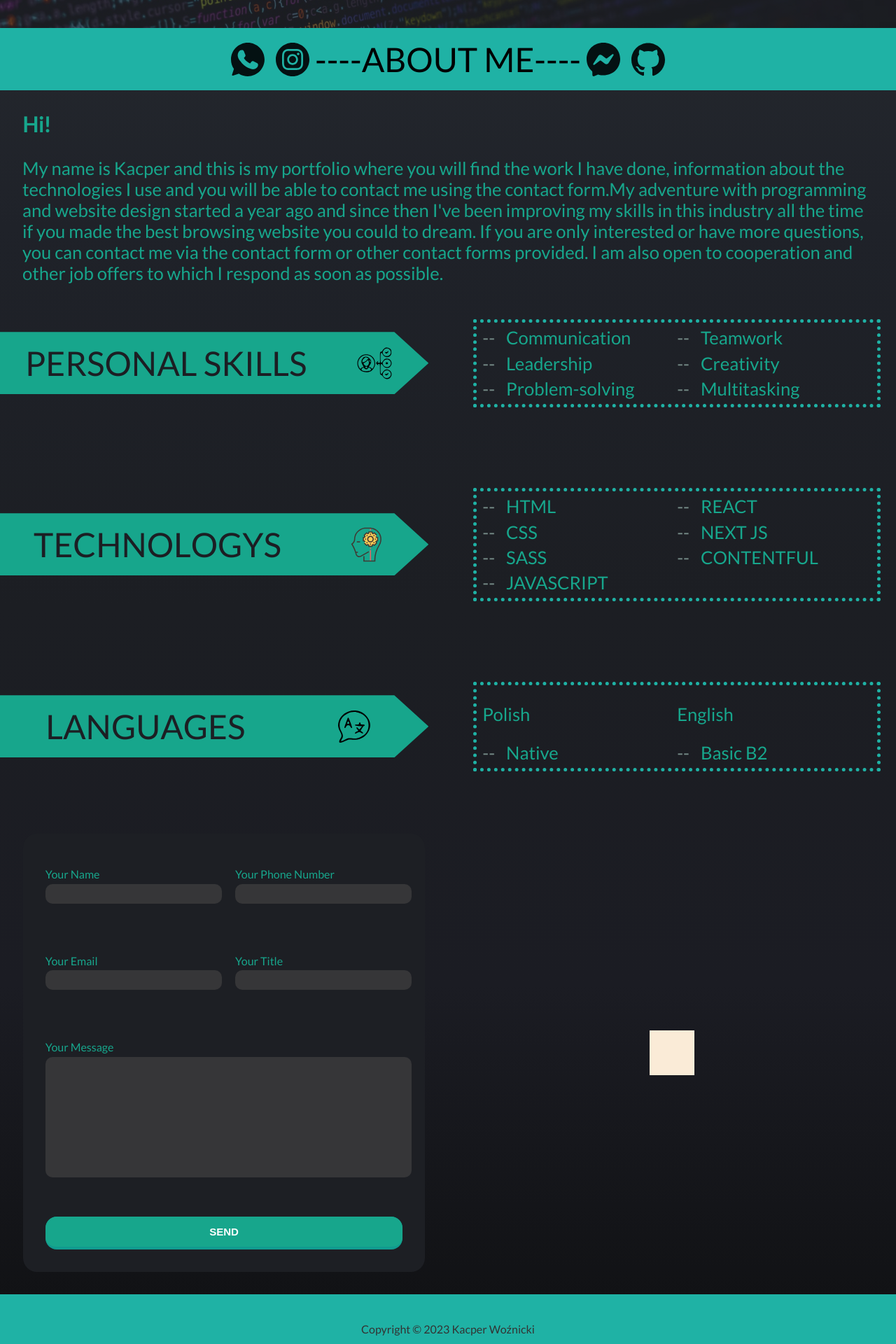
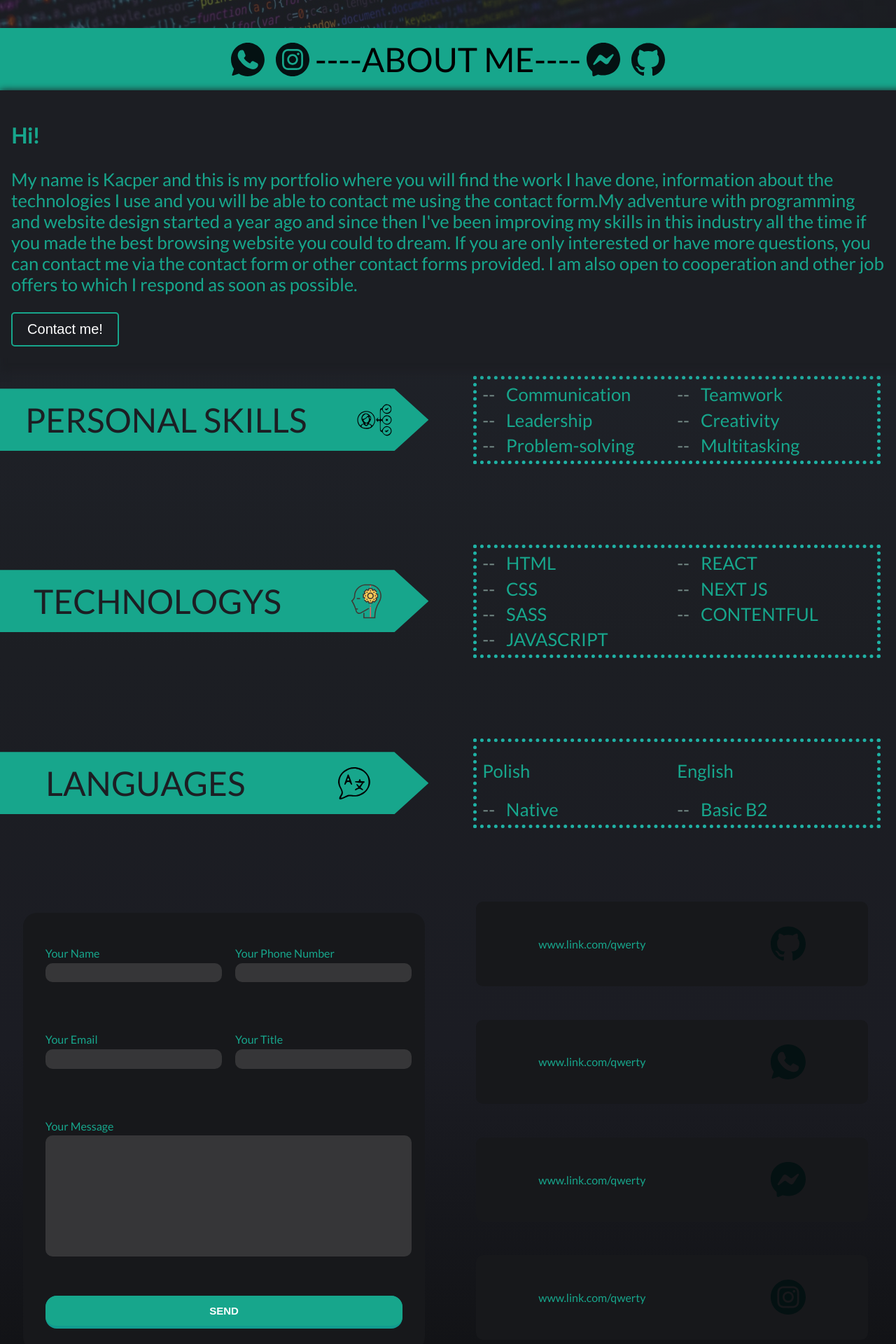
Before and after one commit to INFORM4TYK/Portfolio, a Next.js app: page / in a window 1280 px wide. Shown: the part 760-2680 px from the top of the page at 70% size. Built offline with nearby package versions, Linux system fonts and the light colour scheme.

Commit message:
FormSecrionSec

```diff
--- a/components/About/About.js
+++ b/components/About/About.js
@@ -3,9 +3,9 @@ import WhatsApp from "../../public/whats.svg";
 import Instagram from "../../public/insta.svg";
 import Messenger from "../../public/messenger.svg";
 import Git from "../../public/git.svg";
-import TechImg from "../../public/tech.svg"
-import LangImg from "../../public/lang.svg"
-import SkillsImg from "../../public/skills.svg"
+import TechImg from "../../public/tech.svg";
+import LangImg from "../../public/lang.svg";
+import SkillsImg from "../../public/skills.svg";
 import Image from "next/image";
 import Link from "next/link";
 
@@ -15,7 +15,7 @@ function About() {
   const tech = "TECHNOLOGYS".split("");
   const lang = "LANGUAGES".split("");
   return (
-    <main className={styles.container}>
+    <main className={styles.container} style={{ scrollBehavior: "smooth" }}>
       <section className={styles.navSec}>
         <Link href="https://wa.me/48793094929" legacyBehavior>
           <a target="_blank">
@@ -53,7 +53,7 @@ function About() {
       </section>
       <section className={styles.aboutSec}>
         <section className={styles.leftSec}>
-          <div >
+          <div>
             <h1>Hi!</h1>
             <p>
               My name is Kacper and this is my portfolio where you will find the
@@ -68,9 +68,15 @@ function About() {
               possible.
             </p>
           </div>
+          <div>
+          <Link href="./#contact">
+            <button className={styles.button}>
+              <span>Contact me!</span>
+            </button>
+          </Link>
+          </div>
         </section>
         <section className={styles.rightSec}>
-
           <div className={styles.skllsLeftSec}>
             <div>
               {skills.map((char, index) => {
--- a/components/About/About.module.scss
+++ b/components/About/About.module.scss
@@ -1,11 +1,11 @@
+
 .navSec {
   display: flex;
   justify-content: center;
   align-items: center;
   flex-wrap: nowrap;
   font-size: var(--fs-xlarge);
-
-  background-color: var(--sec-color);
+  background-color: var(--text-light);
   padding: 1rem 0;
   a {
     width: var(--fs-xlarge);
@@ -23,11 +23,47 @@
   }
 }
 .leftSec {
-  margin: 1rem 1rem .4rem 1rem;
-  padding: 0 1rem;
+  position: relative;
+  padding: 1rem;
   color: var(--text-light);
   font-size: var(--fs-big);
-
+  background-color: #1c1e23;
+  box-shadow: #1c1e23 10px 10px 10px 10px;
+  div:nth-child(2){
+    width: fit-content;
+  }
+}
+.button {
+  position: relative;
+  display: flex;
+  justify-content: center;
+  align-items: center;
+  background-color: #1c1e23;
+  border: 2px solid var(--text-light);
+  border-radius: 5px;
+  padding: 15px;
+  width: 154px;
+  height: 49px;
+  color: #fff;
+  font-size: 20px;
+  transition: all .3s ease-in-out;
+  z-index: 1;
+  overflow: hidden;
+}
+.button::before {
+  content: "";
+  background-color: var(--text-light);
+  width: 0;
+  height: 100%;
+  position: absolute;
+  top: 0;
+  left: 0;
+  z-index: -1;
+  transition: width 700ms ease-in-out;
+  display: inline-block;
+}
+.button:hover::before {
+  width: 100%;
 }
 .rightSec {
   display: grid;
@@ -51,7 +87,7 @@
   li {
     margin: 0.4rem 0;
   }
-  img{
+  img {
     height: 50px;
     width: 50px;
     margin-right: 1rem;
@@ -71,11 +107,11 @@
   padding: 1rem 0;
   font-size: var(--fs-xlarge);
 
-  border-right: none ;
+  border-right: none;
   clip-path: polygon(0 0, 92% 0, 100% 50%, 92% 100%, 0 100%);
-  background-clip:border-box;
+  background-clip: border-box;
   color: #1c1e23;
-  & > *{
+  & > * {
     display: flex;
     align-items: center;
   }
@@ -86,7 +122,7 @@
   ul {
     display: grid;
     grid-template-columns: 1fr 1fr;
-    padding: 0 .5rem;
+    padding: 0 0.5rem;
   }
 }
 
@@ -97,9 +133,8 @@
     }
   }
   .rightSec {
-
     gap: 0rem;
-    img{
+    img {
       width: 50px;
       height: 50px;
       margin: 0;
@@ -138,9 +173,7 @@
   .leftSec {
     font-size: var(--fs-medium);
     border: dotted 3px var(--sec-color);
-
   }
-
 }
 @media (max-width: 550px) {
   .navSec,
@@ -168,8 +201,8 @@
     font-size: var(--fs-small);
     border: dotted 2px var(--sec-color);
   }
-  .rightSec{
-    img{
+  .rightSec {
+    img {
       width: 35px;
       height: 35px;
     }
--- a/components/ContactForm/Contact.js
+++ b/components/ContactForm/Contact.js
@@ -2,6 +2,11 @@ import { FormElement } from "../utils/FormInput";
 import styles from "./Contact.module.scss";
 import { useState } from "react";
 import axios from "axios";
+import WhatsApp from "../../public/whats.svg";
+import Instagram from "../../public/insta.svg";
+import Messenger from "../../public/messenger.svg";
+import Git from "../../public/git.svg";
+import Image from "next/image";
 const Contact = () => {
   const inputs = [
     {
@@ -122,7 +127,7 @@ const Contact = () => {
     }, 2000);
   };
   return (
-    <div className={styles.container}>
+    <div id="contact" className={styles.container}>
       <section className={styles.secForm}>
         <form
           noValidate
@@ -155,7 +160,24 @@ const Contact = () => {
         </form>
       </section>
       <section className={styles.secContact}>
-        <div></div>
+        <div>
+          <section>
+            www.link.com/qwerty
+            <Image src={Git} />
+          </section>
+          <section>
+            www.link.com/qwerty
+            <Image src={WhatsApp} />
+          </section>
+          <section>
+            www.link.com/qwerty
+            <Image src={Messenger} />
+          </section>
+          <section>
+            www.link.com/qwerty
+            <Image src={Instagram} />
+          </section>
+        </div>
       </section>
     </div>
   );
--- a/components/ContactForm/Contact.module.scss
+++ b/components/ContactForm/Contact.module.scss
@@ -14,15 +14,21 @@
     grid-template-columns: 1fr;
     place-items: center;
   }
+  .secContact {
+    padding: 0;
+    div > section {
+      margin: 1rem 0;
+    }
+  }
 }
 .secForm,
 .secContact {
   padding: 2rem;
 }
 .secForm {
-  margin: 2rem 0.8rem;
+  margin: 2rem 0.8rem 0 0.8rem;
   color: var(--text-light);
-  background-color: #1d1f24;
+  background-color: #17181b;
   border-radius: 20px;
   div:nth-child(6) {
     grid-column: 1 / span 2;
@@ -38,11 +44,11 @@
     }
     button {
       appearance: button;
-      background-color:#119b8f;
+      background-color: #119b8f;
       border: solid transparent;
       border-radius: 16px;
       border-width: 0 0 4px;
-      color: #FFFFFF;
+      color: #ffffff;
       display: inline-block;
       font-size: 15px;
       font-weight: 700;
@@ -53,13 +59,13 @@
       text-transform: uppercase;
       touch-action: manipulation;
       transform: translateZ(0);
-      transition: filter .2s;
+      transition: filter 0.2s;
       user-select: none;
     }
 
     button:after {
       background-clip: padding-box;
-      background-color:  var(--text-light);
+      background-color: var(--text-light);
       border: solid transparent;
       border-radius: 16px;
       border-width: 0 0 4px;
@@ -86,7 +92,23 @@
   }
 }
 .secContact {
-  background-color: antiquewhite;
+  padding: 0;
+  width: 100%;
+  max-width: calc(100% - 5rem);
+  section {
+    padding: 2.2rem 0;
+    background-color: #17181b;
+    color: var(--text-light);
+    display: flex;
+    align-items: center;
+    justify-content: space-around;
+    margin: 3rem 0;
+    border-radius: 10px;
+  }
+  img {
+    width: 50px;
+    height: 50px;
+  }
 }
 .form {
   display: grid;
@@ -151,4 +173,10 @@
       max-width: 100%;
     }
   }
+  .secContact{
+    img{
+      width: 35px;
+      height: 35px;
     }
+  }
+}
--- a/components/Footer/Footer.module.scss
+++ b/components/Footer/Footer.module.scss
@@ -3,7 +3,7 @@
   left: 0;
   bottom: 0;
   width: 100%;
-  background-color: var(--sec-color);
+  background-color: var(--text-light);
   color: #333;
   text-align: center;
   padding: 1.5rem 0;
--- a/styles/globals.scss
+++ b/styles/globals.scss
@@ -21,6 +21,7 @@
 }
 body,
 html {
+  scroll-behavior: smooth;
   margin: 0;
   padding: 0;
   box-sizing: border-box;
```
Lines whose indentation alone changed are shown as unchanged.
